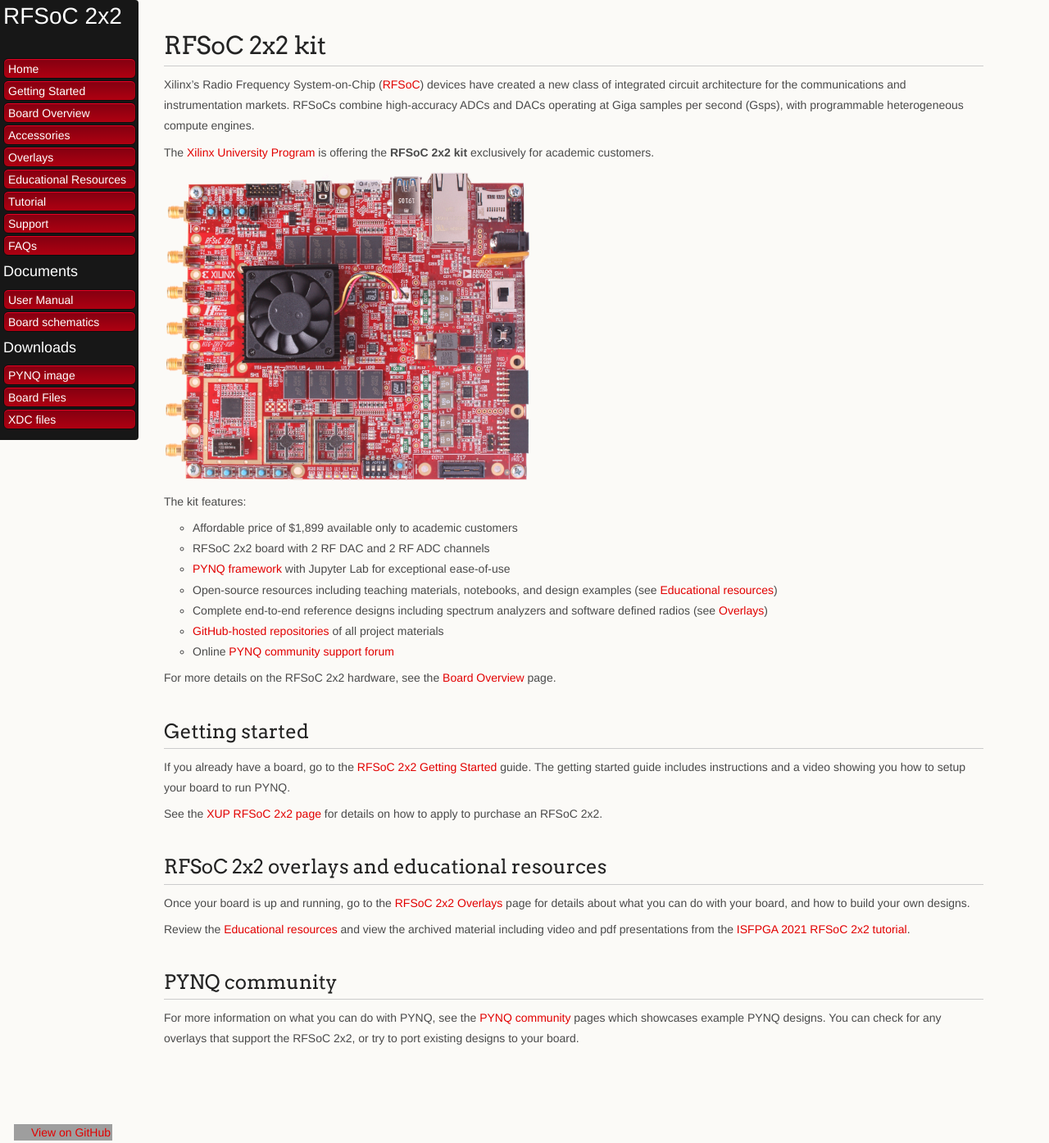
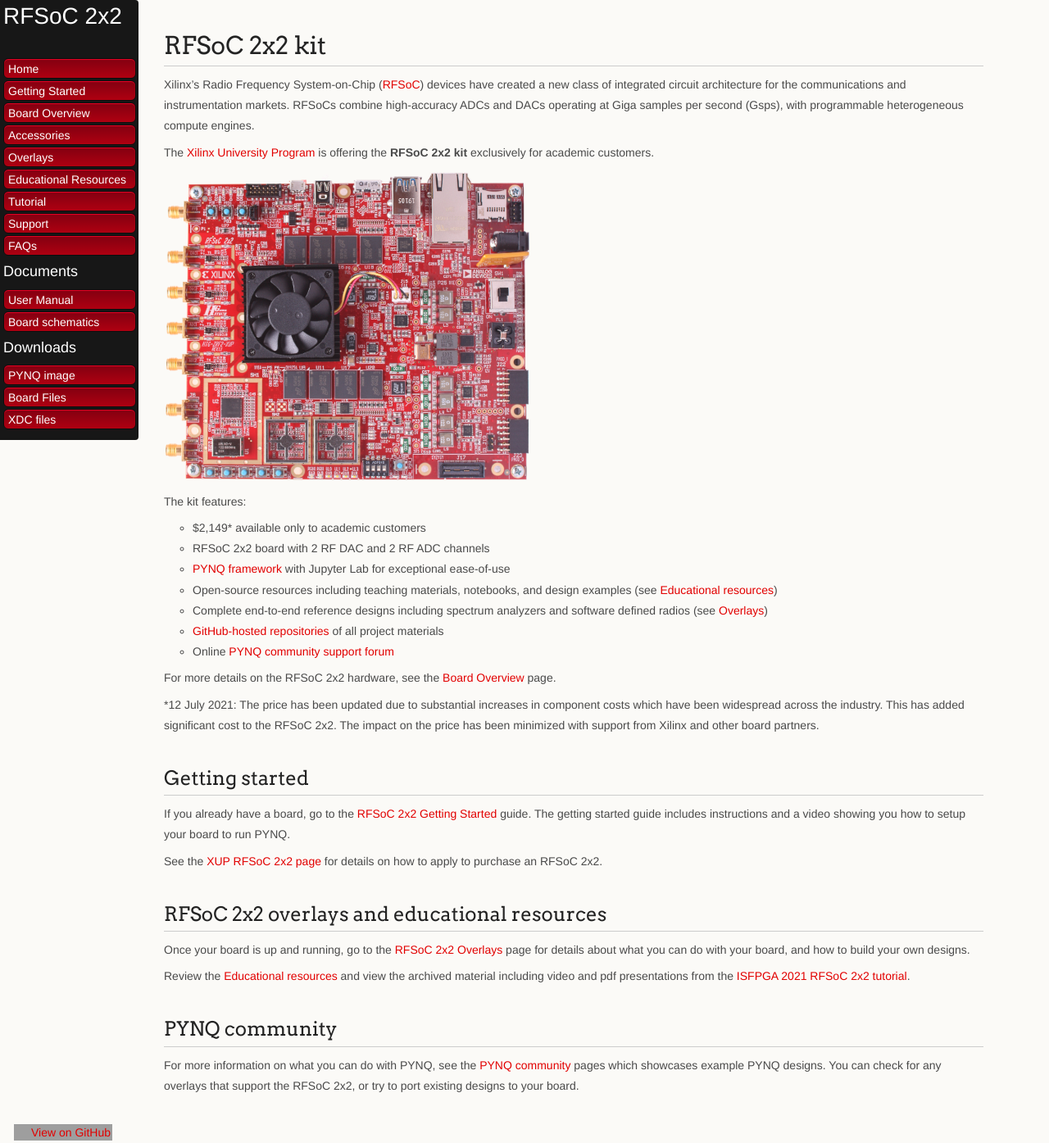
Before and after one commit to Xilinx/RFSoC2x2-PYNQ, a Jekyll site: the page built from docs/index.md, in a window 1280 px wide and 1395 px high. Shown: the whole window at 82% size. Built offline with Jekyll 4.4.1, drawn with Linux system fonts in a browser that asks for light colours; our own code applies the rules of GitHub Pages for plain Markdown files; grey boxes are pictures that could not be loaded.

Commit message:
Update board price

```diff
--- a/docs/index.md
+++ b/docs/index.md
@@ -12,7 +12,7 @@
 
 The kit features:
 
-* Affordable price of $1,899 available only to academic customers
+* $2,149<sup>*</sup> available only to academic customers
 * RFSoC 2x2 board with 2 RF DAC and 2 RF ADC channels
 * [PYNQ framework](http://www.pynq.io) with Jupyter Lab for exceptional ease-of-use
 * Open-source resources including teaching materials, notebooks, and design examples  (see [Educational resources](./educational_resources.html))
@@ -21,6 +21,8 @@
 * Online [PYNQ community support forum](https://discuss.pynq.io/)
 
 For more details on the RFSoC 2x2 hardware, see the [Board Overview](overview.md) page.
+
+<sup>*</sup>12 July 2021: The price has been updated due to substantial increases in component costs which have been widespread across the industry. This has added significant cost to the RFSoC 2x2. The impact on the price has been minimized with support from Xilinx and other board partners.
 
 ## Getting started
 
```
